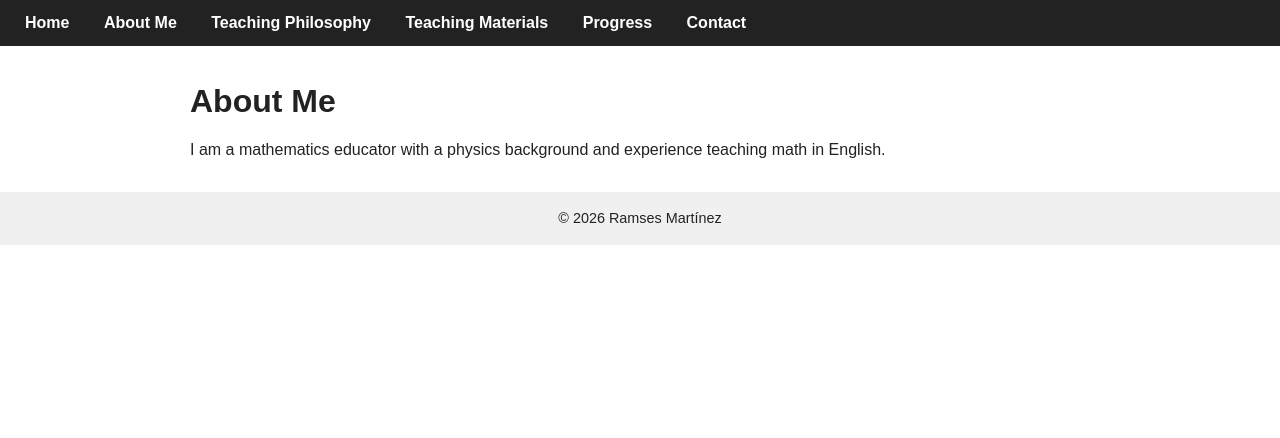
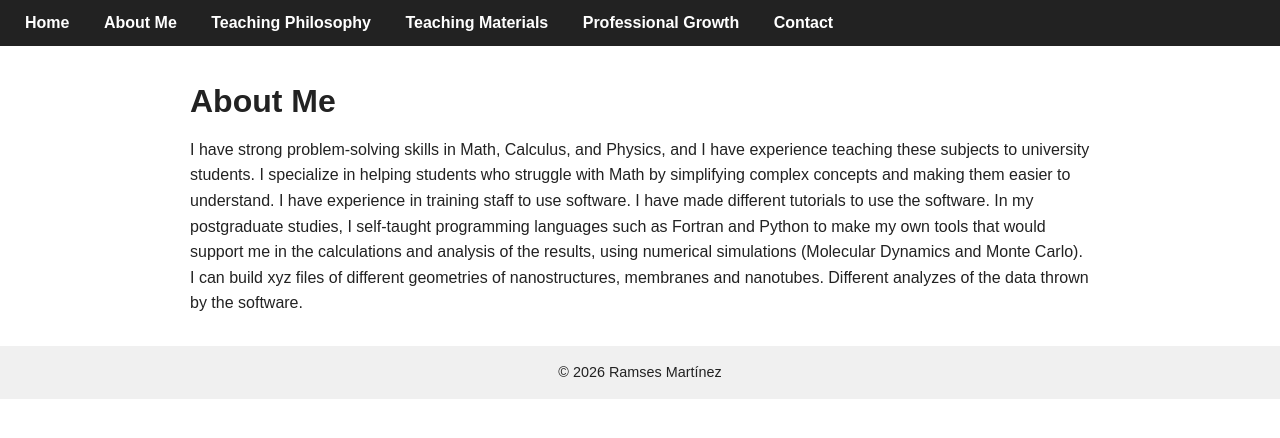
Before and after one commit to ramses-dev86/portfolio, a plain HTML site: page about.html in a window 1280 px wide. Drawn offline with Linux system fonts and the light colour scheme.

Commit message:
Update about.html

```diff
--- a/about.html
+++ b/about.html
@@ -12,13 +12,14 @@
     <a href="about.html">About Me</a>
     <a href="teaching.html">Teaching Philosophy</a>
     <a href="materials.html">Teaching Materials</a>
-    <a href="growth.html">Progress</a>
+    <a href="growth.html">Professional Growth</a>
     <a href="contact.html">Contact</a>
 </nav>
 
 <div class="container">
     <h1>About Me</h1>
-    <p>I am a mathematics educator with a physics background and experience teaching math in English.</p>
+    <p class="justified">I have strong problem-solving skills in Math, Calculus, and Physics, and I have experience teaching these subjects to university students. I specialize in helping students who struggle with Math by simplifying complex concepts and making them easier to understand. I have experience in training staff to use software. I have made different tutorials to use the software. In my postgraduate studies, I self-taught programming languages such as Fortran and Python to make my own tools that would support me in the calculations and analysis of the results, using numerical simulations (Molecular Dynamics and Monte Carlo). I can build xyz files of different geometries of nanostructures, membranes and nanotubes. Different analyzes of the data thrown by the software.
+</p>
 </div>
 
 <footer>© 2026 Ramses Martínez</footer>
```
